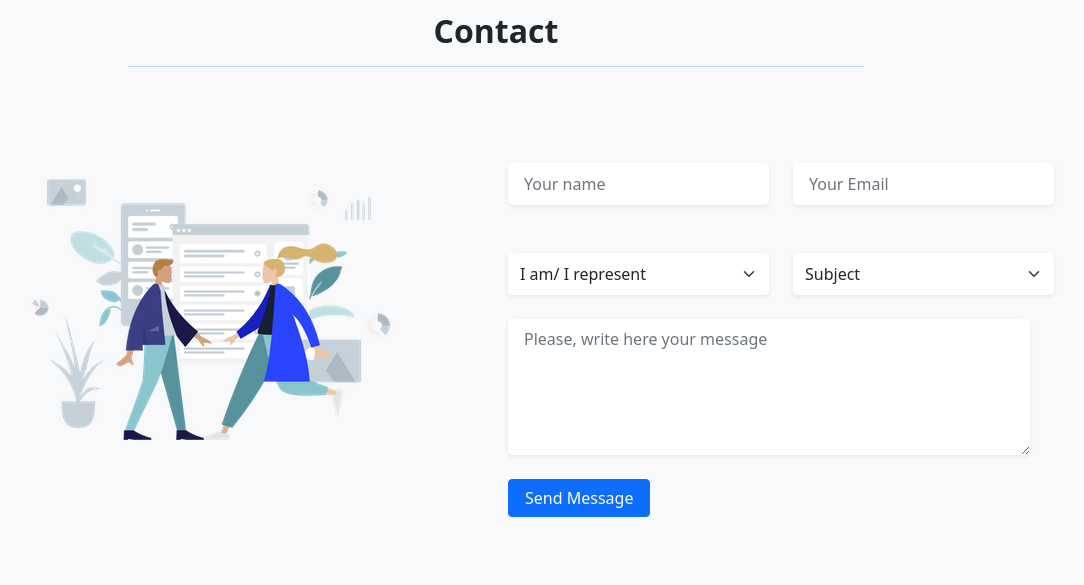
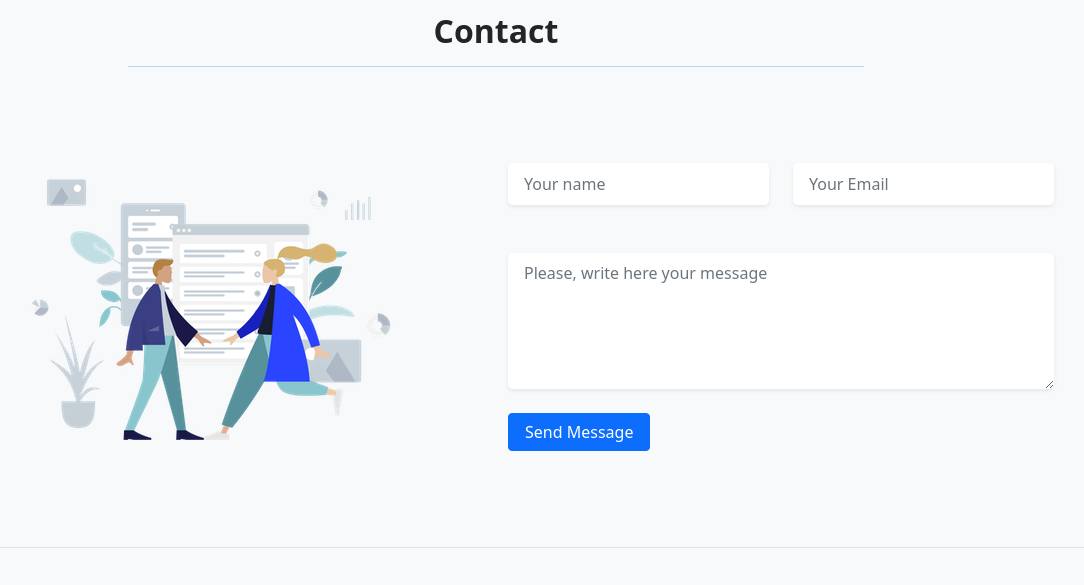
Before and after one commit to ViolettaRavotto/ViolettaRavotto.github.io, a plain HTML site: page index.html in a window 1280 px wide. Shown: the part 4060-4645 px from the top of the page, without its empty margins (144-1228 px from the left). Drawn offline with Linux system fonts and the light colour scheme; files whose address does not match are found by name.

Commit message:
Update index.html
I change the contact form because I checked it and it's not working.
I can see that someone send an email and the email adress but nothing else (no name, message etc.).
That is because I forgot to write a NAME ATTRIBUTE for each ITEMS.
Now I write it and I semplified the contact form, just name, email and message.

```diff
--- a/index.html
+++ b/index.html
@@ -629,50 +629,25 @@
 
                 <div class="col-md-6 mt-5">
 
-                    <form action="https://formspree.io/f/mqkwekdl" method="POST">
+                      <form action="https://formspree.io/f/mqkwekdl" method="POST">
+
                         <div class="row mb-4">
                             <div class="col-lg-6 mb-4">
                                 <input type="text" class="form-control form-control-lg fs-6 border-0 shadow-sm"
-                                    id="name" placeholder="Your name">
+                                    name="_replyto" id="name" placeholder="Your name">
                             </div>
                             <div class="col-lg-6">
                                 <input type="email" name="_replyto"
-                                    class="form-control form-control-lg fs-6 border-0 shadow-sm" id="mail"
-                                    placeholder="Your Email">
+                                    class="form-control form-control-lg fs-6 border-0 shadow-sm" name="_adress"
+                                    id="mail" placeholder="Your Email">
                             </div>
                         </div>
+
                         <div class="row">
-
-                            <div class="col-lg-6 mb-4">
-                                <select class="form-select form-control-lg fs-6 border-0 shadow-sm">
-                                    <option selected>I am/
-                                        I represent</option>
-                                    <option value="1">Freelancer</option>
-                                    <option value="2">Artist</option>
-                                    <option value="3">Enterprise</option>
-                                    <option value="4">Association</option>
-                                    <option value="5">Shop</option>
-                                    <option value="6">Human</option>
-                                </select>
+                            <div class="col-lg-12 mb-4">
+                                <textarea class="form-control form-control-lg fs-6 border-0 shadow-sm" name="message"
+                                    id="Textarea" rows="5" placeholder="Please, write here your message"></textarea>
                             </div>
-
-                            <div class="col-lg-6 mb-4">
-                                <select class="form-select form-control-lg fs-6 border-0 shadow-sm"
-                                    aria-label="Default select example">
-                                    <option selected>Subject</option>
-                                    <option value="7">New Website</option>
-                                    <option value="8">Modernize Old Website</option>
-                                    <option value="9">
-                                        Video / Photo Editing</option>
-                                    <option value="10">Others</option>
-                                </select>
-                            </div>
-
-                            <div class="row">
-                                <div class="col-lg-12 mb-4">
-                                    <textarea class="form-control form-control-lg fs-6 border-0 shadow-sm" id="Textarea"
-                                        rows="5" placeholder="Please, write here your message"></textarea>
-                                </div>
                                 <div class="row">
                                     <div class="col-lg-12 mb-4">
                                         <button type="submit" class="btn btn-primary px-3">Send Message</button>
```
